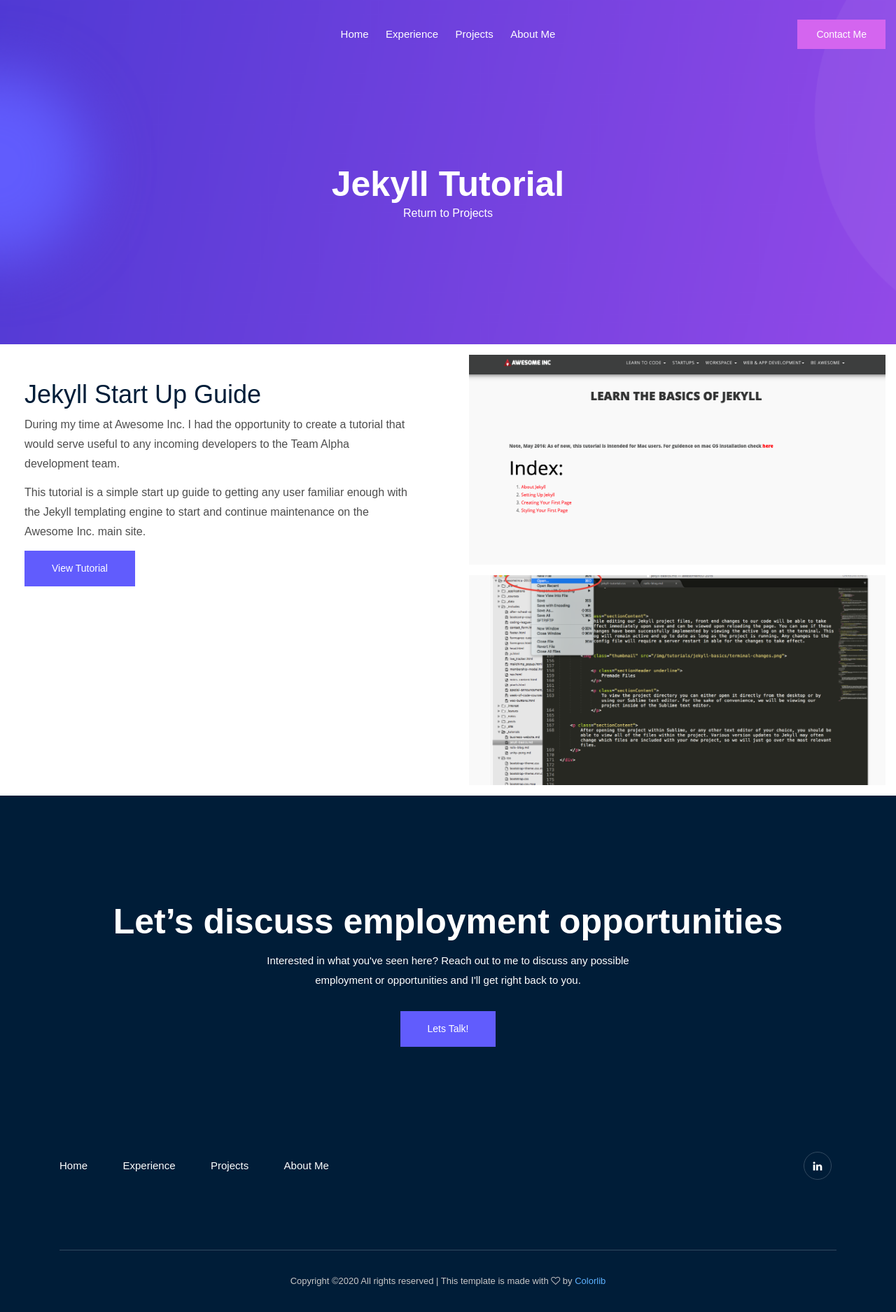
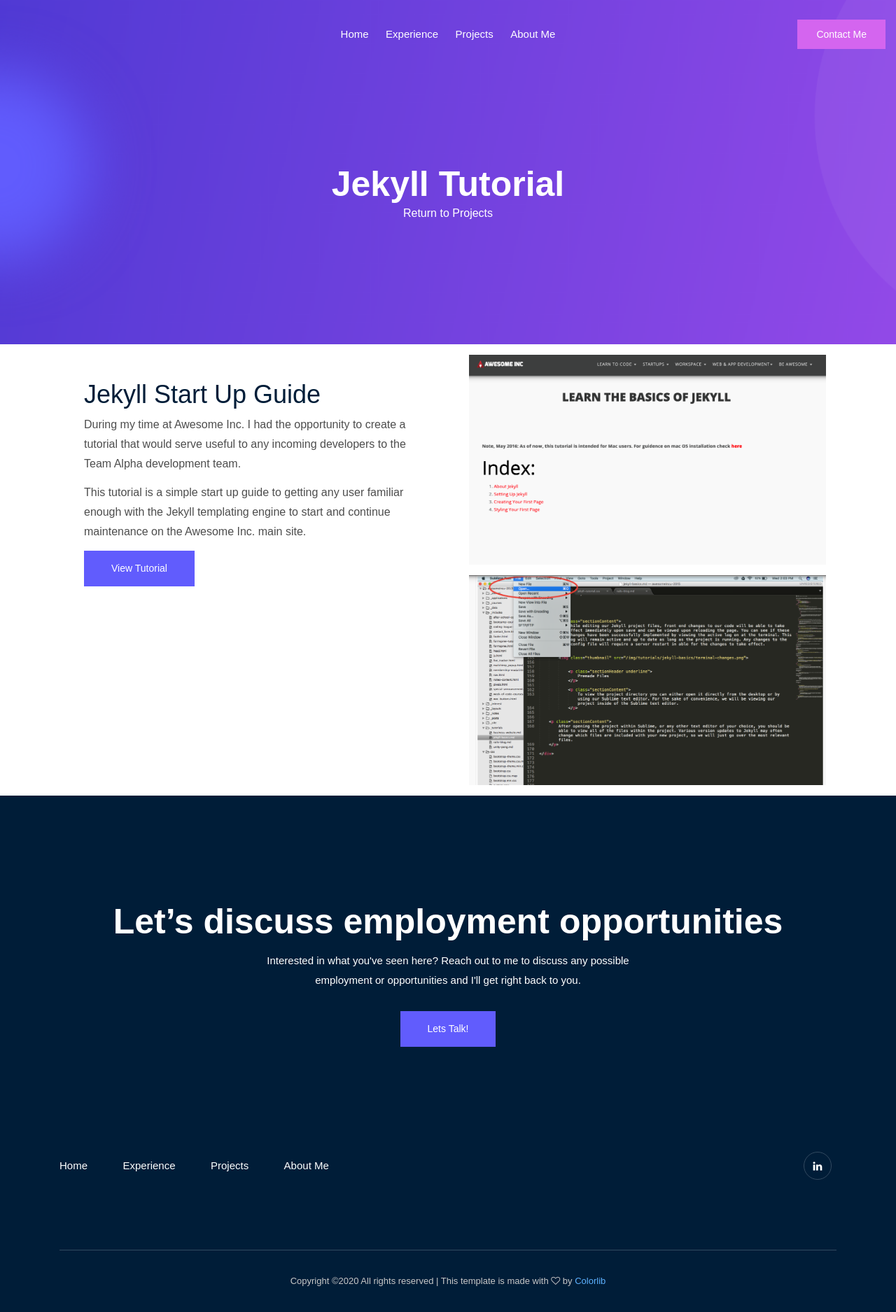
Before and after one commit to mlan225/portfolio, a Jekyll site: the page built from site-pages/project-pages/jekyll-tutorial.html, in a window 1280 px wide. Shown: the whole page at 70% size. Built offline with Jekyll 4.4.1, drawn with Linux system fonts in a browser that asks for light colours; some web fonts are replaced.

Commit message:
Fix the row issues on project pages
There was no container for the rows in the template... That's weird...

```diff
--- a/site-pages/project-pages/coworker-survey.html
+++ b/site-pages/project-pages/coworker-survey.html
@@ -19,7 +19,7 @@ permalink: /projects/coworker-survey
 </div>
 <!-- /bradcam_area  -->
 
-<div class="single-project-area">
+<div class="single-project-area container">
   <div class="row">
     <div class="project-text col-sm-12 col-lg-6">
       <h1 class="single-project-header">Coworker Survey Project</h1>
--- a/site-pages/project-pages/distinctivedesignremodeling.html
+++ b/site-pages/project-pages/distinctivedesignremodeling.html
@@ -18,7 +18,7 @@ permalink: /projects/distinctivedesignremodeling
   </div>
 </div>
 
-<div class="single-project-area">
+<div class="single-project-area container">
   <div class="row">
     <div class="project-text col-sm-12 col-lg-6">
       <h1 class="single-project-header">Distinctive Design Remodeling Website</h1>
--- a/site-pages/project-pages/jekyll-tutorial.html
+++ b/site-pages/project-pages/jekyll-tutorial.html
@@ -19,7 +19,7 @@ permalink: /projects/jekyll-tutorial
 </div>
 <!-- /bradcam_area  -->
 
-<div class="single-project-area">
+<div class="single-project-area container">
   <div class="row">
     <div class="project-text col-sm-12 col-lg-6">
       <h1 class="single-project-header">Jekyll Start Up Guide</h1>
--- a/site-pages/project-pages/poll-buddy.html
+++ b/site-pages/project-pages/poll-buddy.html
@@ -19,7 +19,7 @@ permalink: /projects/poll-buddy
 </div>
 <!-- /bradcam_area  -->
 
-<div class="single-project-area">
+<div class="single-project-area container">
   <div class="row">
     <div class="project-text col-sm-12 col-lg-6">
       <h1 class="single-project-header">Poll Buddy Discord Bot</h1>
--- a/site-pages/project-pages/rural-reviewer.html
+++ b/site-pages/project-pages/rural-reviewer.html
@@ -19,7 +19,7 @@ permalink: /projects/rural-reviewer
 </div>
 <!-- /bradcam_area  -->
 
-<div class="single-project-area">
+<div class="single-project-area container">
   <div class="row">
     <div class="project-text col-sm-12 col-lg-6">
       <h1 class="single-project-header">Rural Reviewer Node Project</h1>
```
